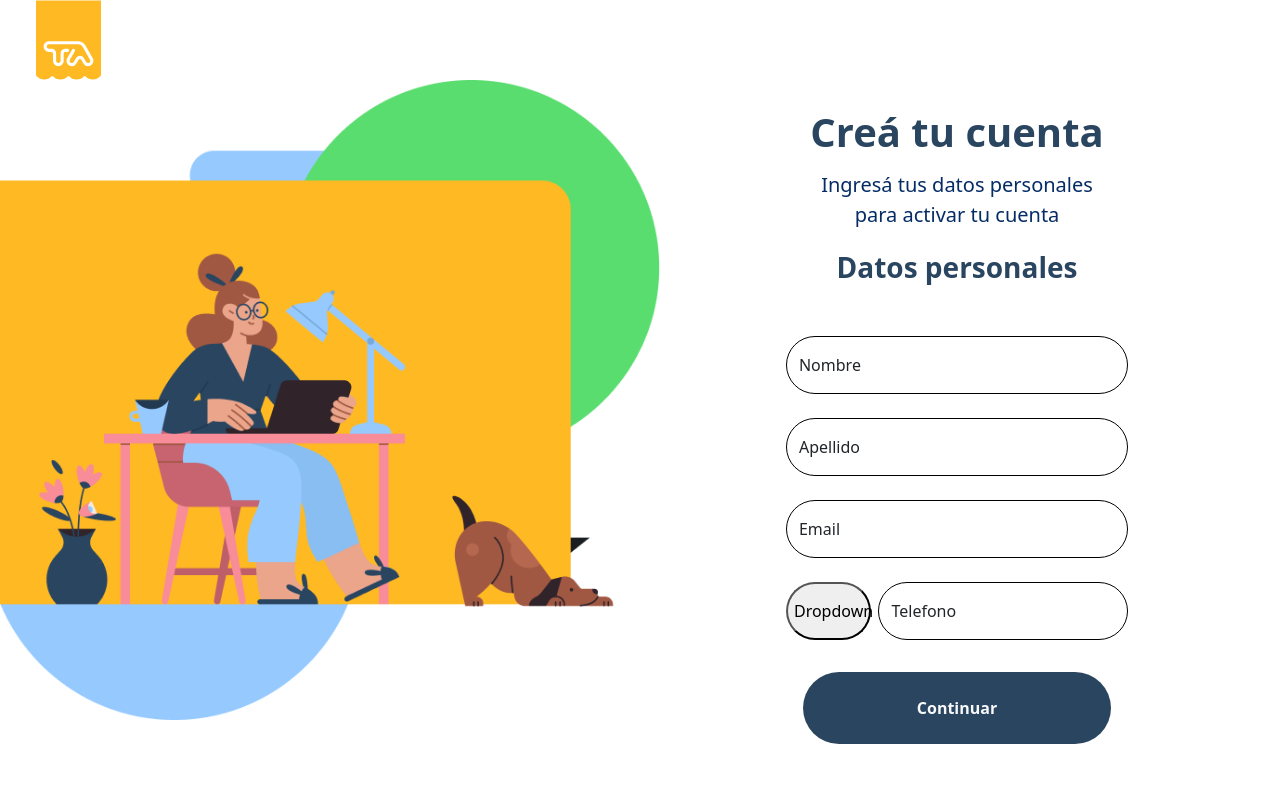
After one commit to MartinFernandezSantia/TuAlmacen, a Django app: page /register in a window 1280 px wide. The commit adds this page. Run offline with Django 4.2, Linux system fonts and the light colour scheme.

Commit message:
Begun registration page

```diff
--- a/login/urls.py
+++ b/login/urls.py
@@ -3,4 +3,5 @@ from . import views
 
 urlpatterns = [
     path("login", views.login, name="login"),
+    path("register", views.register, name="register")
 ]
--- a/login/views.py
+++ b/login/views.py
@@ -41,3 +41,7 @@ def login(request):
     params = {}
     params["nombre_sitio"] = "Iniciar sesión"
     return render(request, "login/login.html")
+
+
+def register(request):
+    return render(request, "login/register.html")
--- a/static/css/styles.css
+++ b/static/css/styles.css
@@ -28,3 +28,13 @@ body {
 .button-login:hover {
     background-color: #2a4560 !important;
 }
+
+.button-register{
+    width: 90%;
+    height: 20%;
+    background-color: #2a4560;
+}
+
+.button-register:hover {
+    background-color: #15aa36 !important;
+}
--- a/templates/layout2.html
+++ b/templates/layout2.html
@@ -3,7 +3,7 @@
 
 {% block body %}
 <main class="container-fluid ps-0">
-    <div class="row">
+    <div class="row" style="min-height: 100vh;">
         <a class="position-absolute ps-5" href="{% url 'homepage' %}">
             <img src="{% static 'img/logo.svg' %}" alt="TuAlmacen" height="80">
         </a>
--- a/templates/login/login.html
+++ b/templates/login/login.html
@@ -3,9 +3,9 @@
 
 {% block main %}
 <div class="col-6">
-    <img class="pb-3" src="{% static 'img/almacen_login.png' %}" alt="Login Almacen" style="height: 100vh;">
+    <img src="{% static 'img/almacen_login.png' %}" alt="Login Almacen" style="height: 100vh;">
 </div>
-<div class="col-6 text-center pt-5">
+<div class="col-6 text-center my-auto">
     <a href="{% url 'homepage' %}" class="text-decoration-none">
         <p class="fs-5 text-primary-emphasis m-0"><strong>Ir al inicio</strong></p>
     </a>
@@ -21,7 +21,7 @@
         </button>
     </div>
 
-    <a class="text-decoration-none text-dark border-bottom border-black pb-1 fs-5" href="#">Crear cuenta</a>
+    <a class="text-decoration-none text-dark border-bottom border-black pb-1 fs-5" href="{% url 'register' %}">Crear cuenta</a>
     <p class="text-body-tertiary mt-3" style="font-size: .75rem;">Al registrarte, aceptas nuestros <strong>Términos y <br />Condiciones y la Política de Privacidad.</strong></p>
 
     <p class="text-secondary fs-5">Iniciar sesión</p>
--- /dev/null
+++ b/templates/login/register.html
@@ -0,0 +1,44 @@
+{% extends 'layout2.html' %}
+{% load static %}
+
+{% block main %}
+<div class="col-6 d-flex align-items-center">
+    <img class="" src="{% static 'img/almacen_register.png' %}" alt="Register Almacen" style="height: 80vh;">
+</div>
+<div class="col-6 text-center my-auto">
+    <h1 class="h1 fw-bold lh-base" style="color: #2a4560;">Creá tu cuenta</h1>
+    <p class="fs-5 text-primary-emphasis">Ingresá tus datos personales <br />para activar tu cuenta</p>
+    <h3 class="h3 fw-bold lh-base mb-5" style="color: #2a4560;">Datos personales</h3>
+
+    <div class="d-flex justify-content-center">
+        <form action="register" method="post" style="width: 55%;">
+            {% csrf_token %}
+            <div class="form-floating mb-4">
+                <input type="text" class="form-control rounded-pill border-black" id="registerName" name="registerName" placeholder="">
+                <label for="registerName">Nombre</label>
+            </div>
+            <div class="form-floating mb-4">
+                <input type="text" class="form-control rounded-pill border-black" id="registerSurname" name="registerSurname" placeholder="">
+                <label for="registerSurname">Apellido</label>
+            </div>
+            <div class="form-floating mb-4">
+                <input type="email" class="form-control rounded-pill border-black" id="registerEmail" name="registerEmail" placeholder="">
+                <label for="registerEmail">Email</label>
+            </div>
+            <div class="input-group mb-3">
+                <button class="rounded-pill border-black w-25 me-2" type="button" data-bs-toggle="dropdown" aria-expanded="false">Dropdown</button>
+                <ul class="dropdown-menu">
+                    <li><a class="dropdown-item" href="#">Action</a></li>
+                    <li><a class="dropdown-item" href="#">Another action</a></li>
+                    <li><a class="dropdown-item" href="#">Something else here</a></li>
+                </ul>
+                <div class="form-floating">
+                    <input type="text" class="form-control rounded-pill border-black" id="registerPhone" name="registerPhone" placeholder="">
+                    <label for="registerPhone">Telefono</label>
+                </div>
+            </div>
+            <button class="rounded-pill fw-bold button-register text-light border-0 mt-3" type="submit">Continuar</button>
+        </form>
+    </div>
+</div>
+{% endblock %}
```
Also changed, not shown: db.sqlite3, static/img/almacen_register.png (added).
